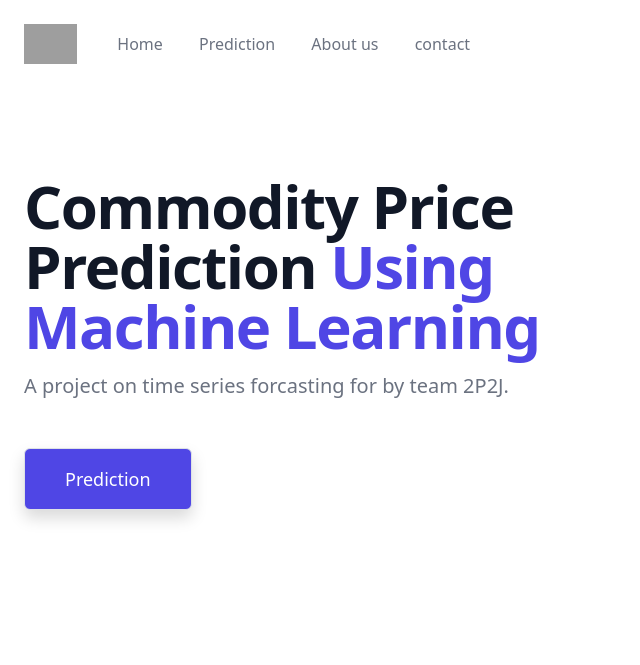
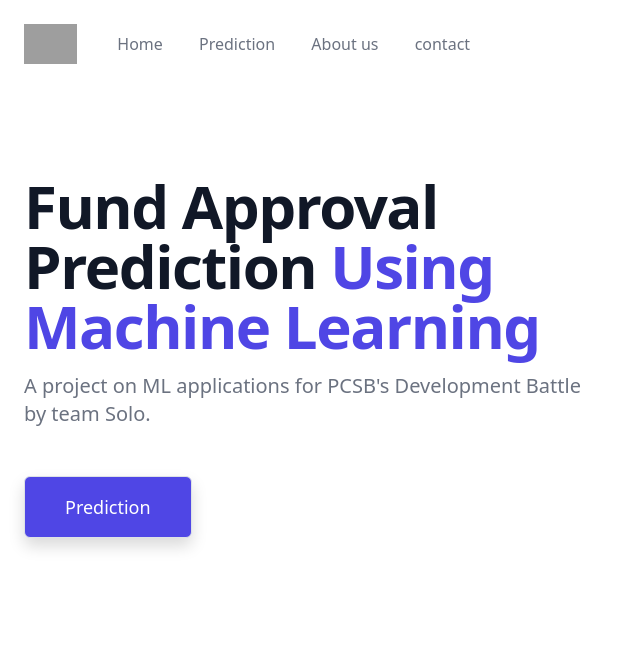
Before and after one commit to SoloDB/Loan_Approval_App, a Flask app: page / in a window 1280 px wide. Shown: the top 665 px of the page, without its empty margins (0-640 px from the left). Run offline with Flask 2, Linux system fonts and the light colour scheme; parts of the project's set-up code (start-up, migrations or seed data) failed here and were passed over; grey boxes are pictures that could not be loaded.

Commit message:
Update index.html

```diff
--- a/templates/index.html
+++ b/templates/index.html
@@ -9,7 +9,7 @@
     <link href="https://cdn.jsdelivr.net/npm/bootstrap@5.0.0-beta3/dist/css/bootstrap.min.css" rel="stylesheet" integrity="sha384-eOJMYsd53ii+scO/bJGFsiCZc+5NDVN2yr8+0RDqr0Ql0h+rP48ckxlpbzKgwra6" crossorigin="anonymous">
     <link href="https://unpkg.com/tailwindcss@^2/dist/tailwind.min.css" rel="stylesheet">
 
-    <title>Hacksprint 2P2J</title>
+    <title>DevBattleSolo</title>
   </head>
   <body>
 
@@ -95,11 +95,11 @@
       <main class="mt-10 mx-auto max-w-7xl px-4 sm:mt-12 sm:px-6 md:mt-16 lg:mt-20 lg:px-8 xl:mt-28">
         <div class="sm:text-center lg:text-left">
           <h1 class="text-4xl tracking-tight font-extrabold text-gray-900 sm:text-5xl md:text-6xl">
-            <span class="block xl:inline">Commodity Price Prediction</span>
+            <span class="block xl:inline">Fund Approval Prediction</span>
             <span class="block text-indigo-600 xl:inline">Using Machine Learning </span>
           </h1>
           <p class="mt-3 text-base text-gray-500 sm:mt-5 sm:text-lg sm:max-w-xl sm:mx-auto md:mt-5 md:text-xl lg:mx-0">
-            A project on time series forcasting for by team 2P2J.
+            A project on ML applications for PCSB's Development Battle by team Solo.
           </p>
           <div class="mt-5 sm:mt-8 sm:flex sm:justify-center lg:justify-start">
             <div class="rounded-md shadow">
```
